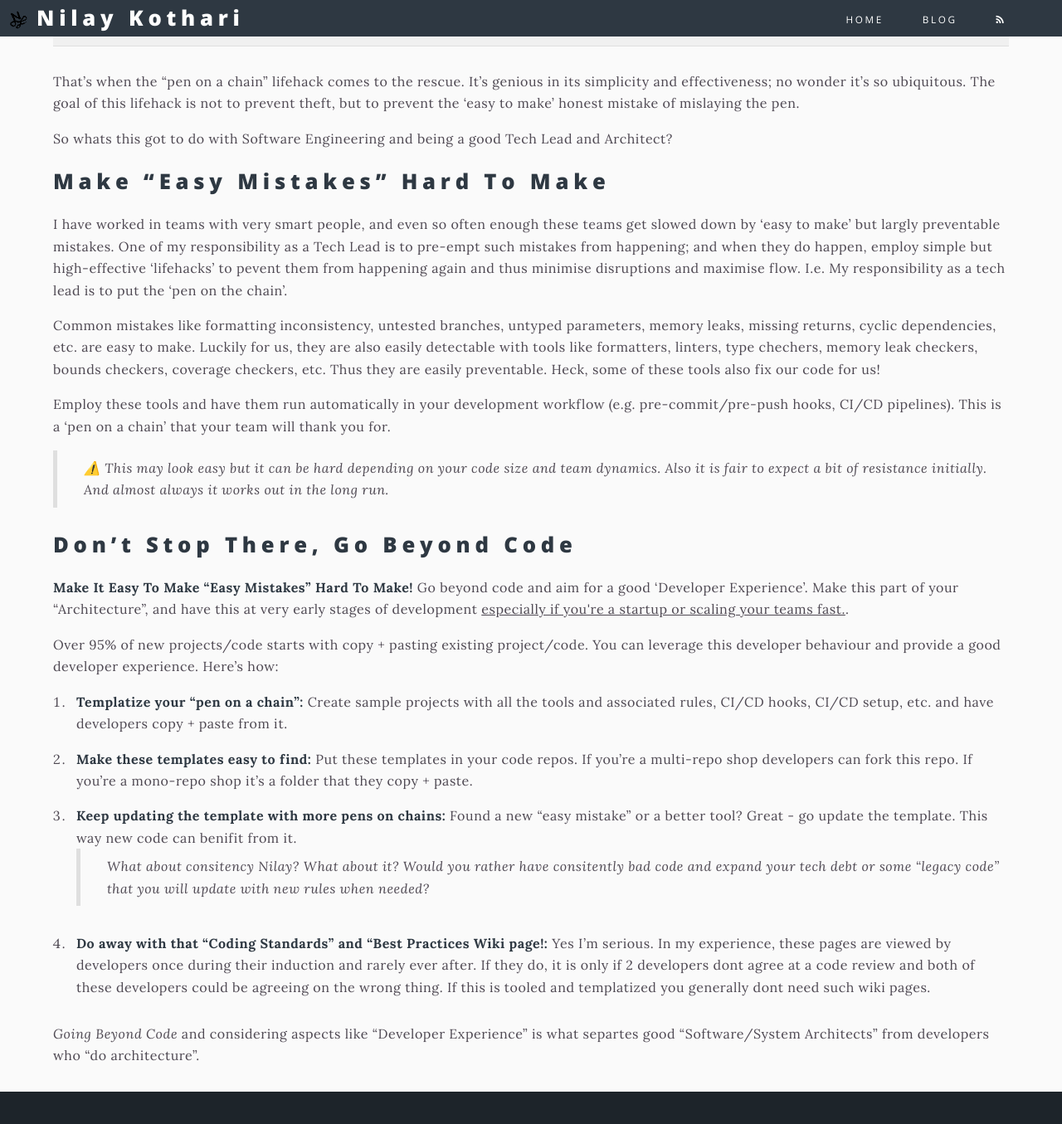
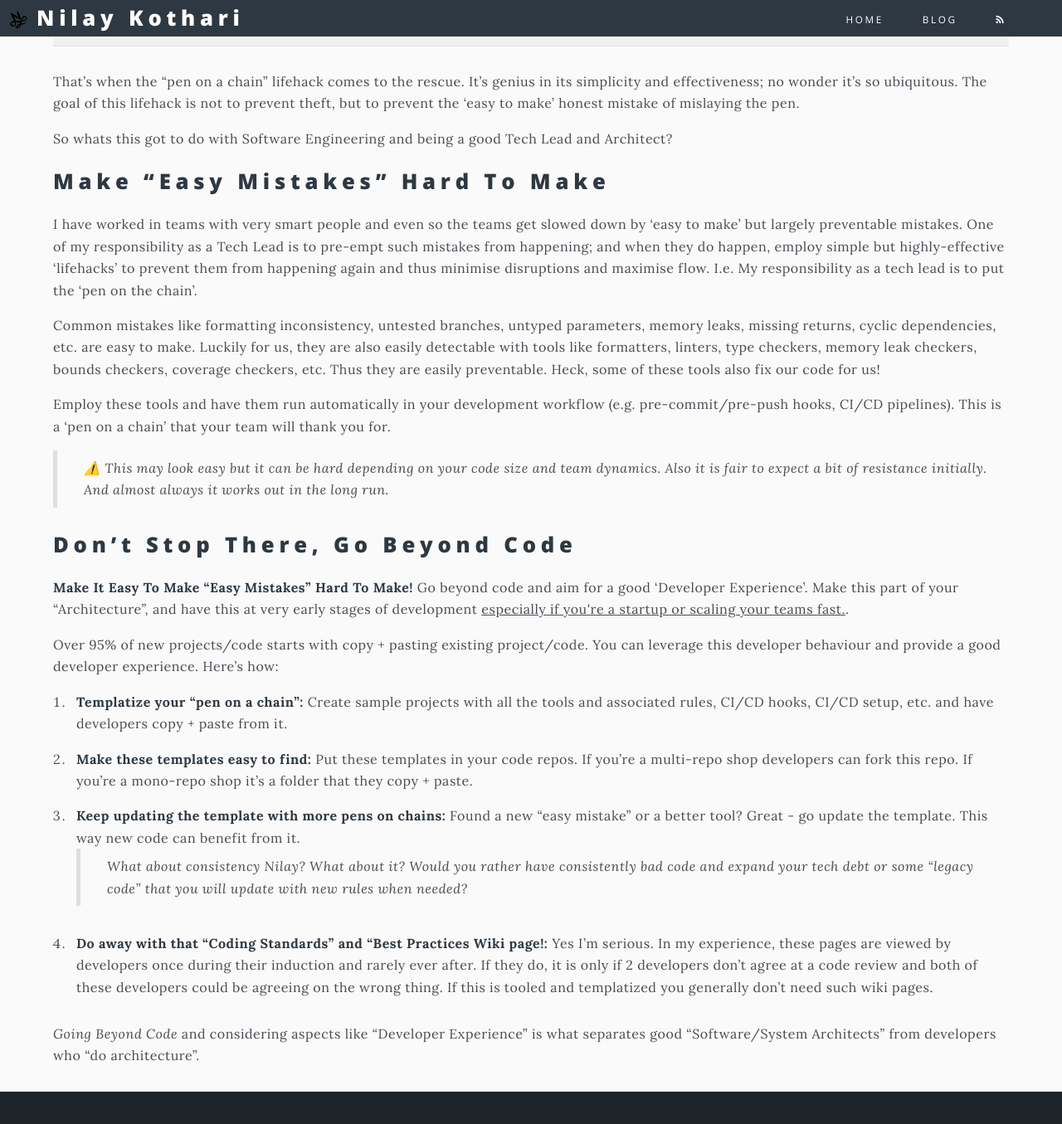
Before and after one commit to nilaymk/nilaymk.github.io, a Jekyll site: the page built from blog/_posts/2024-02-01-pen-on-a-chain.md, in a window 1280 px wide and 1400 px high, scrolled down 766 px. Shown: the top 1355 px of the window at 83% size. Built offline with Jekyll 4.4.1, drawn with Linux system fonts in a browser that asks for light colours; emoji names are drawn with the system emoji font; our own code applies the rules of GitHub Pages for plain Markdown files; some of the changed text lies outside the part shown.

Commit message:
fix spellings

```diff
--- a/blog/_posts/2024-02-01-pen-on-a-chain.md
+++ b/blog/_posts/2024-02-01-pen-on-a-chain.md
@@ -21,7 +21,7 @@ is mislaid or lost can be quite expensive.
    </tr>
 </table>
 
-That's when the "pen on a chain" lifehack comes to the rescue. It's genious in its
+That's when the "pen on a chain" lifehack comes to the rescue. It's genius in its
 simplicity and effectiveness; no wonder it's so ubiquitous. The goal of this lifehack
 is not to prevent theft, but to prevent the 'easy to make' honest mistake of mislaying
 the pen.
@@ -30,16 +30,16 @@ So whats this got to do with Software Engineering and being a good Tech Lead and
 
 # Make "Easy mistakes" Hard To Make
 
-I have worked in teams with very smart people, and even so often enough these teams get
-slowed down by 'easy to make' but largly preventable mistakes. One of my responsibility
+I have worked in teams with very smart people and even so the teams get
+slowed down by 'easy to make' but largely preventable mistakes. One of my responsibility
 as a Tech Lead is to pre-empt such mistakes from happening; and when they do happen,
-employ simple but high-effective 'lifehacks' to pevent them from happening again and thus
+employ simple but highly-effective 'lifehacks' to prevent them from happening again and thus
 minimise disruptions and maximise flow. I.e. My responsibility as a tech lead is
 to put the 'pen on the chain'.
 
 Common mistakes like formatting inconsistency, untested branches, untyped parameters, memory leaks,
 missing returns, cyclic dependencies, etc. are easy to make. Luckily for us, they are also
-easily detectable with tools like formatters, linters, type chechers, memory leak
+easily detectable with tools like formatters, linters, type checkers, memory leak
 checkers, bounds checkers, coverage checkers, etc. Thus they are easily preventable. Heck, some
 of these tools also fix our code for us!
 
@@ -68,16 +68,16 @@ this developer behaviour and provide a good developer experience. Here's how:
    they copy + paste.
 
 1. **Keep updating the template with more pens on chains:** Found a new "easy mistake" or a better
-   tool? Great - go update the template. This way new code can benifit from it.
-   > What about consitency Nilay? What about it? Would you rather have consitently bad code
+   tool? Great - go update the template. This way new code can benefit from it.
+   > What about consistency Nilay? What about it? Would you rather have consistently bad code
    > and expand your tech debt or some "legacy code" that you will update with new rules
    > when needed?
 
 1. **Do away with that "Coding Standards" and "Best Practices Wiki page!:**
    Yes I'm serious. In my experience, these pages are viewed by developers once during their
-   induction and rarely ever after. If they do, it is only if 2 developers dont agree at a code
+   induction and rarely ever after. If they do, it is only if 2 developers don't agree at a code
    review and both of these developers could be agreeing on the wrong thing. If this is tooled
-   and templatized you generally dont need such wiki pages.
+   and templatized you generally don't need such wiki pages.
 
-*Going Beyond Code* and considering aspects like "Developer Experience" is what separtes good
+*Going Beyond Code* and considering aspects like "Developer Experience" is what separates good
 "Software/System Architects" from developers who "do architecture".
```
Also changed, not shown: other parts of blog/_posts/2024-02-01-pen-on-a-chain.md (+1 -1 lines).
